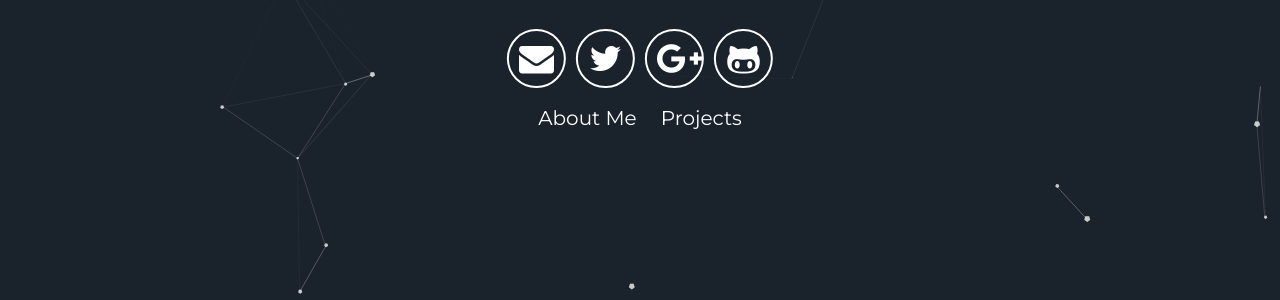
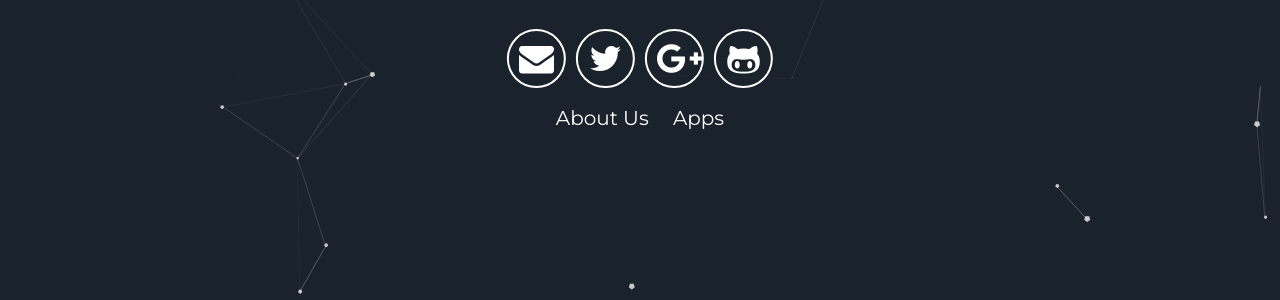
Before and after one commit to gwang123/gwang123.github.io, a Jekyll site: the page built from index.html, in a window 1280 px wide and 900 px high, scrolled down 341 px. Shown: the part 154-454 px from the top of the window. Built offline with Jekyll 4.4.1, drawn with Linux system fonts in a browser that asks for light colours.

Commit message:
Update header.html

```diff
--- a/_includes/header.html
+++ b/_includes/header.html
@@ -11,8 +11,8 @@
         <a aria-label="My Github" target="_blank" href="#"><i class="icon fa fa-github-alt" aria-hidden="true"></i></a>
       </div>
       <div class="header-links">
-        <a class="link" href="#about" data-scroll>About Me</a>
-        <a class="link" href="#projects" data-scroll>Projects</a>
+        <a class="link" href="#about" data-scroll>About Us</a>
+        <a class="link" href="#projects" data-scroll>Apps</a>
       </div>
   </div>
   <a class="down" href="#about" data-scroll><i class="icon fa fa-chevron-down" aria-hidden="true"></i></a>
```
